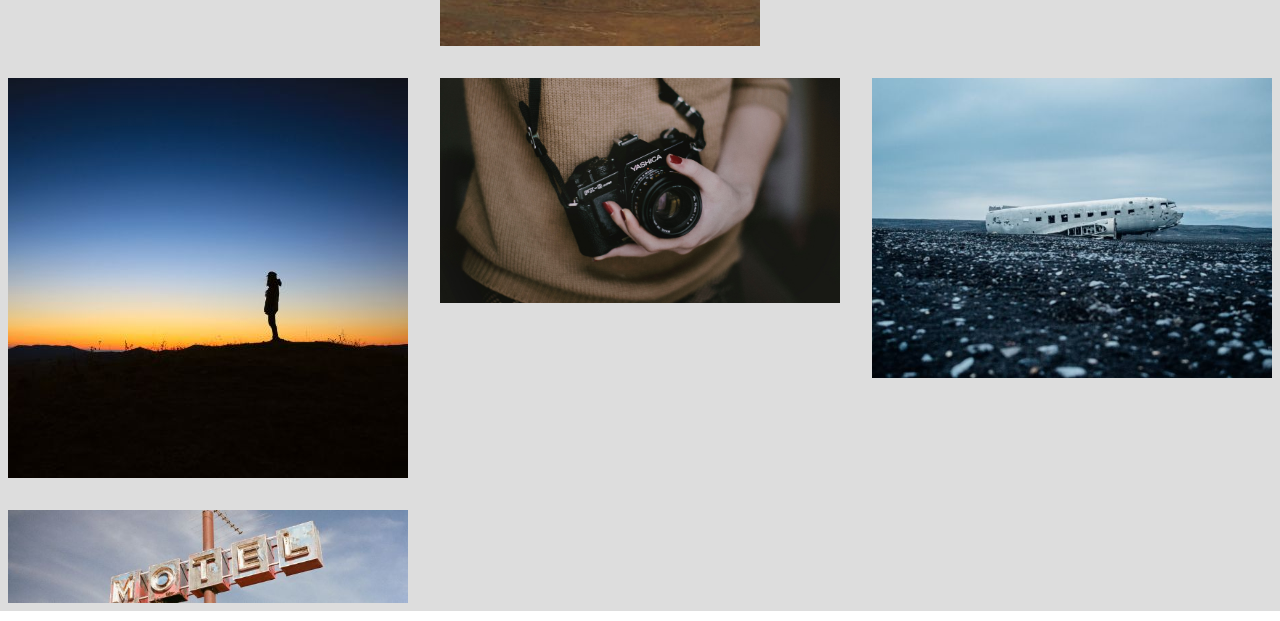
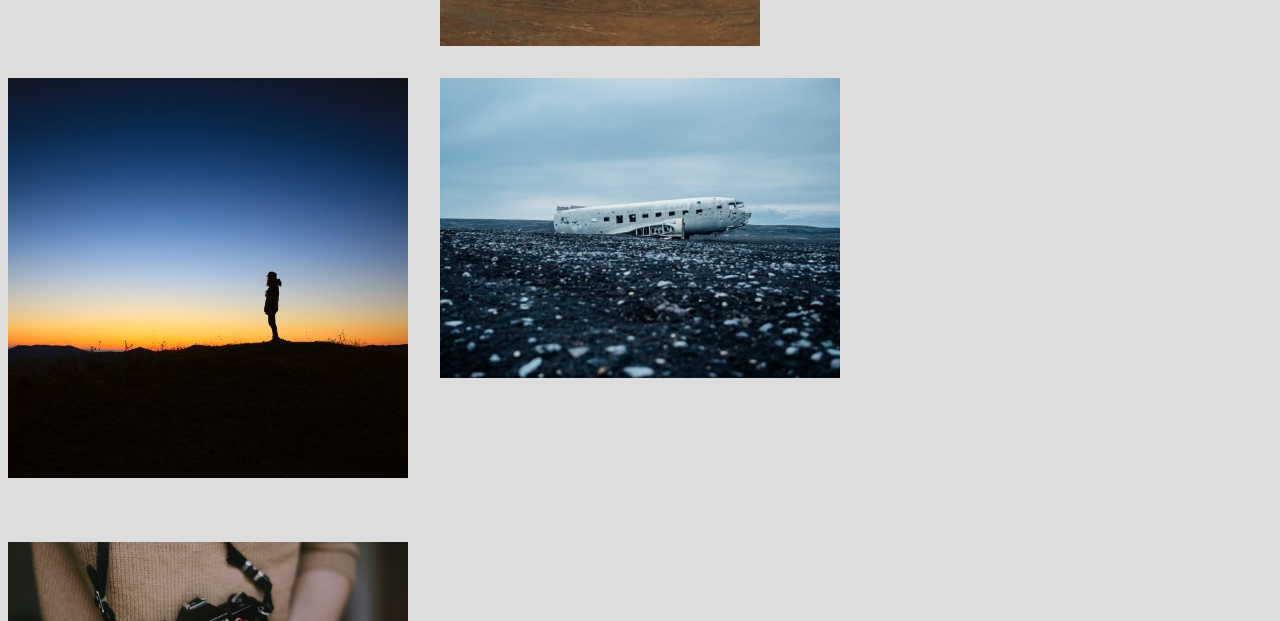
Before and after one commit to aliii390/TP-TailwindMontaigne, a website: page index.html in a window 1280 px wide. Shown: the part 5017-5638 px from the top of the page. Drawn offline with Linux system fonts and the light colour scheme.

Commit message:
ADD: grid tablette 768px

```diff
--- a/index.html
+++ b/index.html
@@ -261,16 +261,16 @@
 
       <!-- 5ème section -->
 
-      <section class="bg-[#DDDDDD] flex flex-col p-2 gap-3 lg:grid lg:grid-cols-3 lg:gap-2 lg:grid-rows-1  xl:gap-8">
+      <section class="bg-[#DDDDDD] flex flex-col p-2 gap-3 md:grid md:grid-cols-3 md:gap-1 md:grid-rows-1  xl:gap-8">
 
 
           <img  src="images/300.jpeg" alt="" />
           <img src="images/776.jpeg" alt="" />
           <img src="images/800.jpeg" alt="" />
           <img src="images/400.jpeg" alt="" />
-          <img src="images/2476.jpeg" alt="" />
-          <img src="images/439.jpeg" alt="" />
-          <img src="images/140.jpeg" alt="" />
+          <img  src="images/2476.jpeg" alt="" class="md:row-start-4" />
+          <img  src="images/439.jpeg" alt=""  />
+          <img  src="images/140.jpeg" alt="" class="md:row-start-5" />
 
 
 
```
Also changed, not shown: css/output.css.
